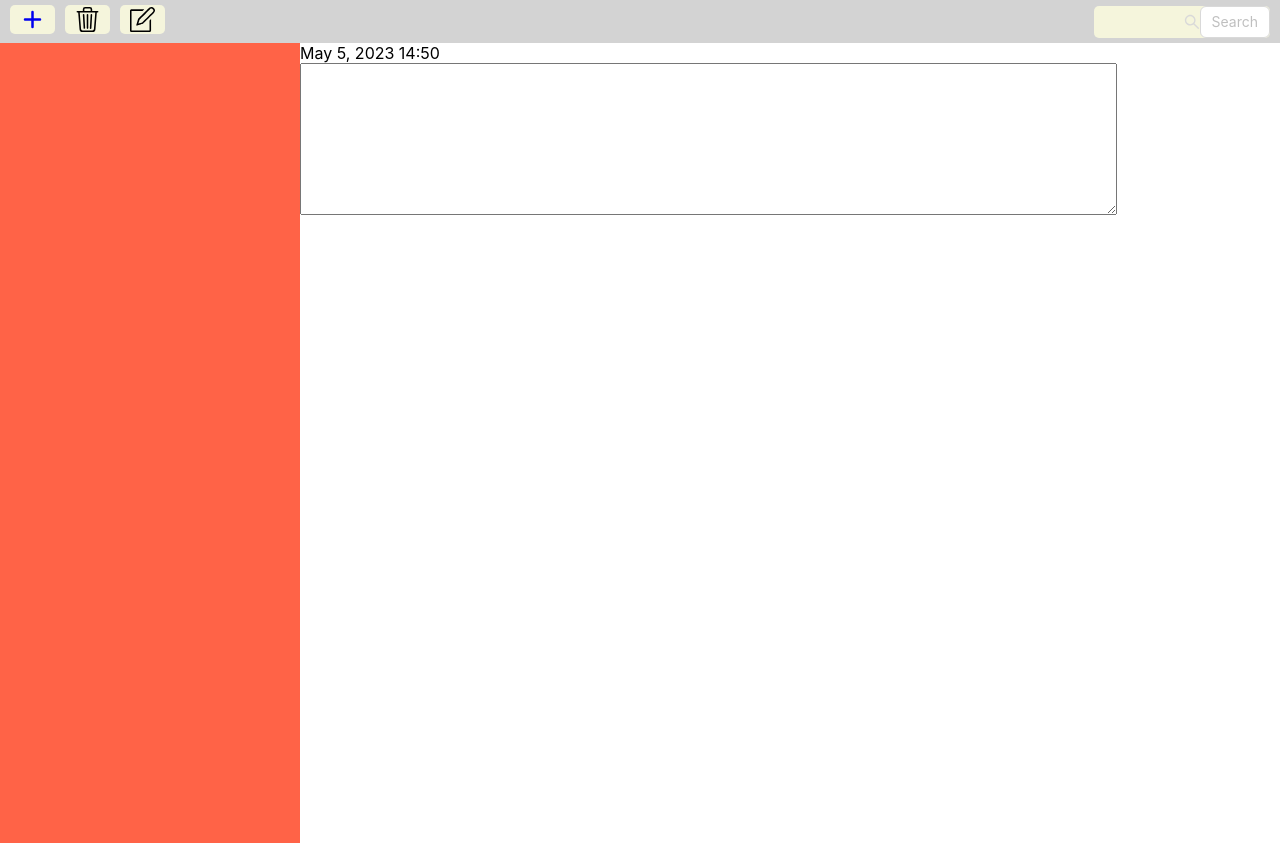
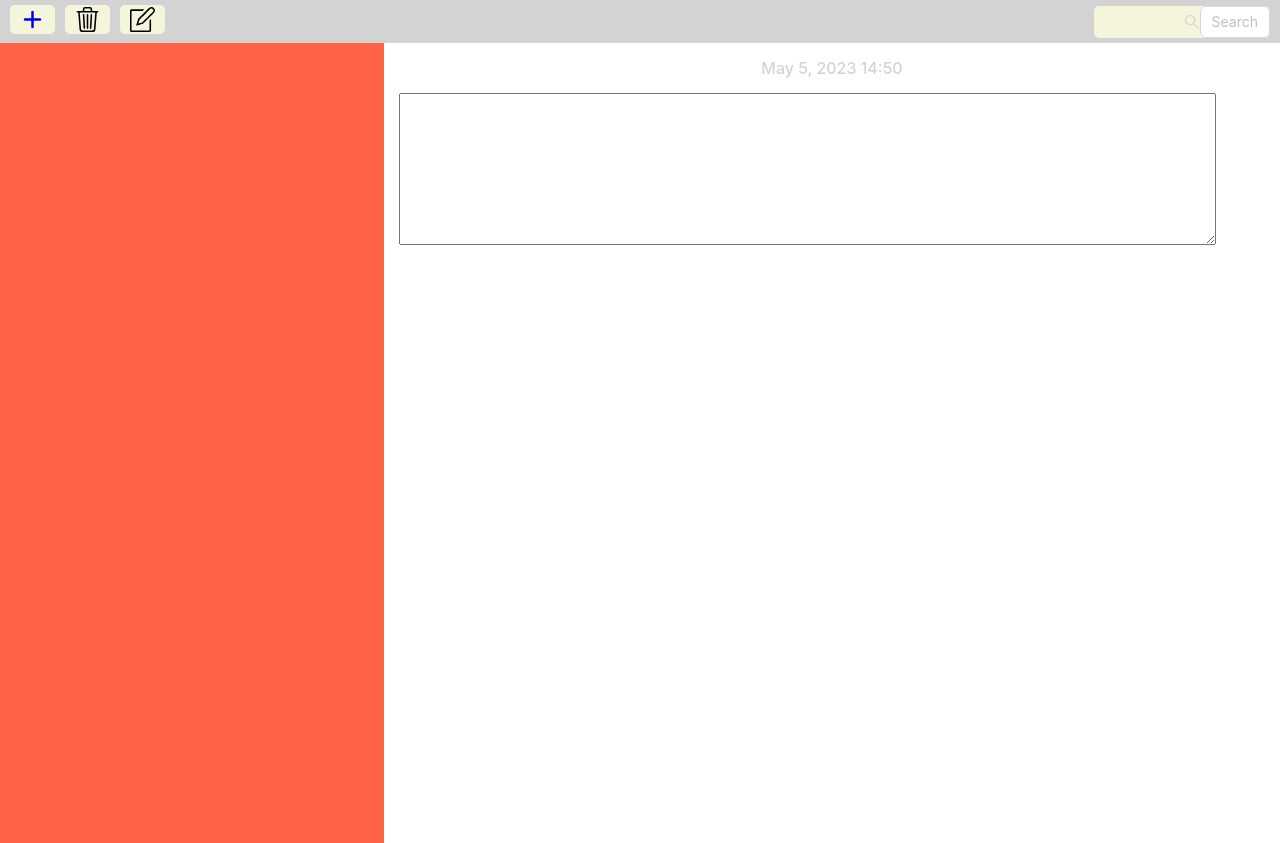
Before and after one commit to Anatolii1996/notes, a React (Create React App) app: page /new in a window 1280 px wide. Built offline with nearby package versions, Linux system fonts and the light colour scheme.

Commit message:
add new notes onBlur

```diff
--- a/src/App.scss
+++ b/src/App.scss
@@ -43,10 +43,20 @@
     }
   }
   .sidebar {
-    width: 300px;
+    width: 30%;
     background-color: tomato;
     height: 100vh;
     overflow-y: scroll;
+  }
+  .new_note{
+    width: 70%;
+    padding: 15px;
+    .time{
+      text-align: center;
+      color: lightgrey;
+      font-weight: 500;
+      margin-bottom: 15px;
+    }
   }
 }
 
--- a/src/components/App.js
+++ b/src/components/App.js
@@ -10,18 +10,15 @@ import WorkSpace from "./WorkSpace";
 const messageData = [
   {
     id: uuidv4(),
-    title: "Wow, what a cool note. Wow",
-    text: "This is amazing note. Can you believe how grate this note is? It`s the best note."
+    text: "Wow, what a cool note. Wow. This is amazing note. Can you believe how grate this note is? It`s the best note."
   },
   {
     id: uuidv4(),
-    title: "Can you check the flight schedule?",
-    text: "How?"
+    text: "Can you check the flight schedule? How?"
   },
   {
     id: uuidv4(),
-    title: "OSX.com daily example",
-    text: "Locked"
+    text: "OSX.com daily example Locked"
   },
 ]
 
@@ -54,7 +51,7 @@ const createCollection = () => {
 }
 
 function App() {
-  const [notes, setNotes] = useState("");
+  const [notes, setNotes] = useState(messageData);
 
   useEffect(() => {
     createCollection()
@@ -64,18 +61,11 @@ function App() {
       <Routes>
         <Route path="/" element={<Header />}>
 
-            <Route path="/" element={<Sidebar />} >
-              <Route path="/main" element={<WorkSpace />} />
-              <Route path="/new" element={<NewNote />} />
+          <Route path="/" element={<Sidebar />} >
+            <Route path="/main" element={<WorkSpace />} />
+            <Route path="/new" element={<NewNote setNotes={setNotes}/>} />
 
-            </Route>
-
-
-
-
-
-
-
+          </Route>
         </Route>
       </Routes>
 
--- a/src/components/NewNote.jsx
+++ b/src/components/NewNote.jsx
@@ -1,7 +1,8 @@
 import { useState, useEffect } from "react";
-import moment from 'moment';
+import moment from "moment";
+import { v4 as uuidv4 } from "uuid";
 
-const NewNote = () => {
+const NewNote = ({ setNotes }) => {
   const [newNote, setNewNote] = useState("");
   const [currentTime, setCurrentTime] = useState(moment().format("LL HH:mm"));
 
@@ -12,10 +13,19 @@ const NewNote = () => {
     return () => clearInterval(intervalId);
   }, []);
 
+
   return (
     <div className="new_note">
       <p className="time">{currentTime}</p>
-      <textarea name="" id="" cols="100" rows="10"></textarea>
+      <textarea
+        value={newNote}
+        onChange={(e) => {
+          setNewNote(e.target.value);
+        }}
+        onBlur={()=>{setNotes((prev) => [...prev, { id: uuidv4(), text: newNote }])}}
+        cols="100"
+        rows="10"
+      ></textarea>
     </div>
   );
 };
```
